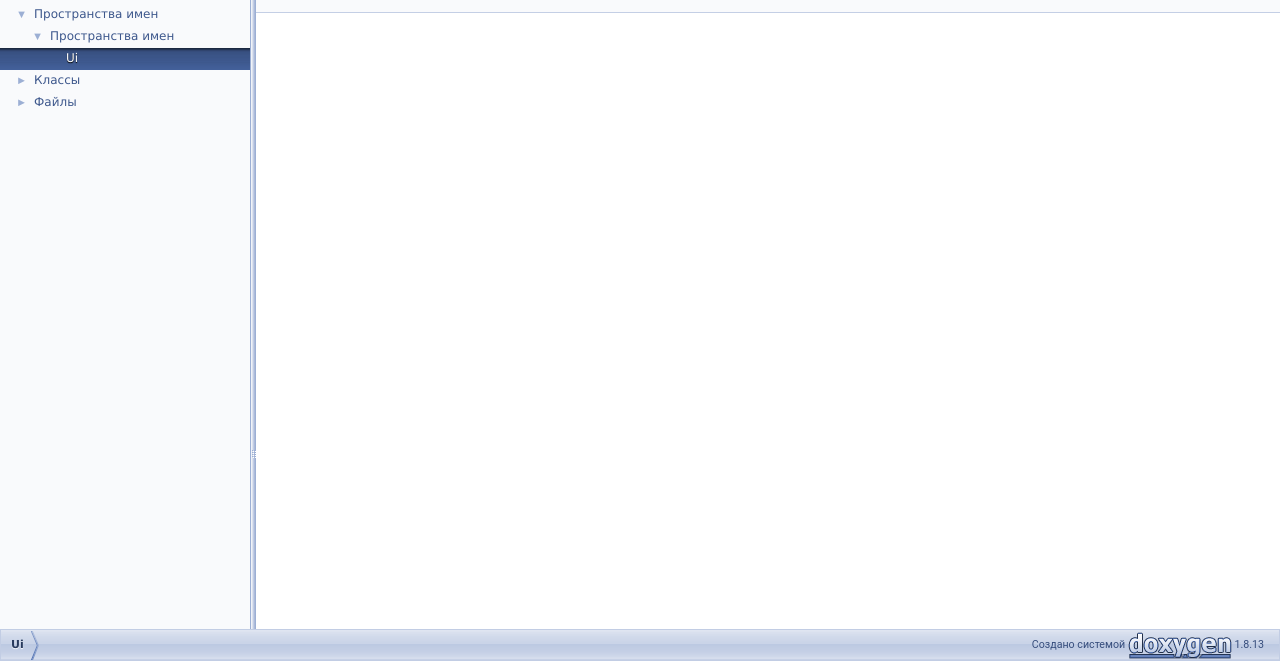
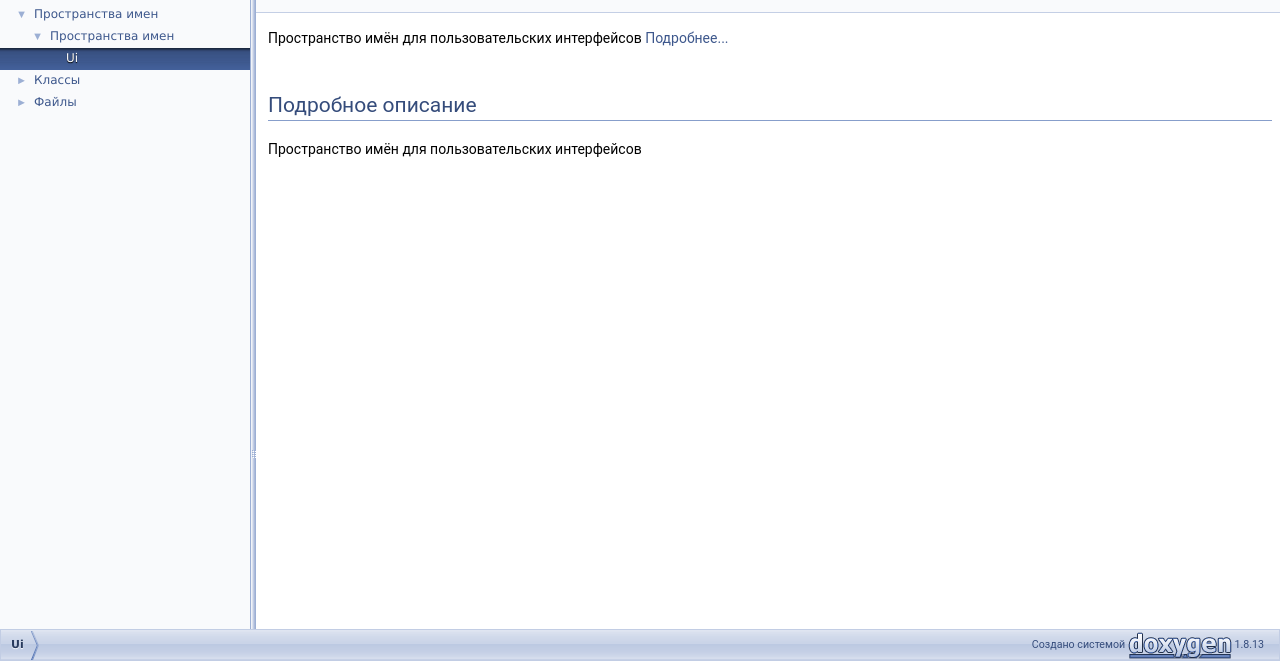
Before and after one commit to Nanord/nanord.github.io, a plain HTML site: page namespace_ui.html in a window 1280 px wide. Shown: the part 139-800 px from the top of the page. Drawn offline with Linux system fonts and the light colour scheme.

Commit message:
Empty documentation

```diff
--- a/namespace_ui.html
+++ b/namespace_ui.html
@@ -83,7 +83,12 @@ $(document).ready(function(){initNavTree('namespace_ui.html','');});
 <div class="title">Пространство имен Ui</div>  </div>
 </div><!--header-->
 <div class="contents">
-</div><!-- contents -->
+
+<p>Пространство имён для пользовательских интерфейсов
+<a href="#details">Подробнее...</a></p>
+<a name="details" id="details"></a><h2 class="groupheader">Подробное описание</h2>
+<div class="textblock"><p>Пространство имён для пользовательских интерфейсов </p>
+</div></div><!-- contents -->
 </div><!-- doc-content -->
 <!-- start footer part -->
 <div id="nav-path" class="navpath"><!-- id is needed for treeview function! -->
```
Also changed, not shown: mainwindow_8h.html (+1 -0 lines), mainwindow_8h_source.html (+4 -4 lines), namespaces.html (+1 -1 lines).
